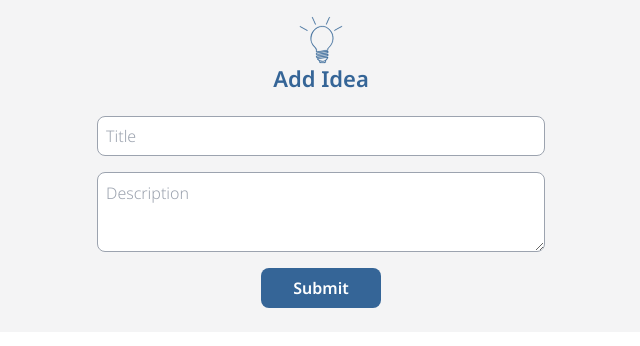
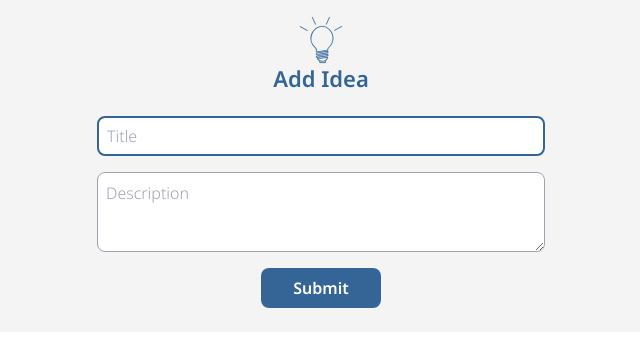
Before and after one commit to matt-powelldev2784/react-idea-board-v3, a React (Vite) app: page / in a window 1280 px wide. Shown: the top 346 px of the page, without its empty margins (319-959 px from the left). Built offline with nearby package versions, Linux system fonts and the light colour scheme.

Commit message:
style: define focus styles for inputs

```diff
--- a/src/components/ideaForm/IdeaForm.tsx
+++ b/src/components/ideaForm/IdeaForm.tsx
@@ -28,7 +28,8 @@ export const IdeaForm = () => {
           <input
             {...register('title', { required: true })}
             placeholder="Title"
-            className="h-10 rounded-lg border border-gray-400 px-2 flexCol"
+            autoFocus
+            className="h-10 rounded-lg border border-gray-400 px-2 outline-none flexCol focus:border-2 focus:border-primaryBlue"
           />
           {errors.title && (
             <span className="text-xs italic text-red-500">
@@ -40,7 +41,7 @@ export const IdeaForm = () => {
         <div className="w-full max-w-md flexCol">
           <textarea
             {...register('description', { required: true })}
-            className="h-20 rounded-lg border border-gray-400 p-2 flexCol"
+            className="h-20 rounded-lg border border-gray-400 p-2 outline-none flexCol focus:border-2 focus:border-primaryBlue"
             placeholder="Description"
           />
           {errors.description && (
```
